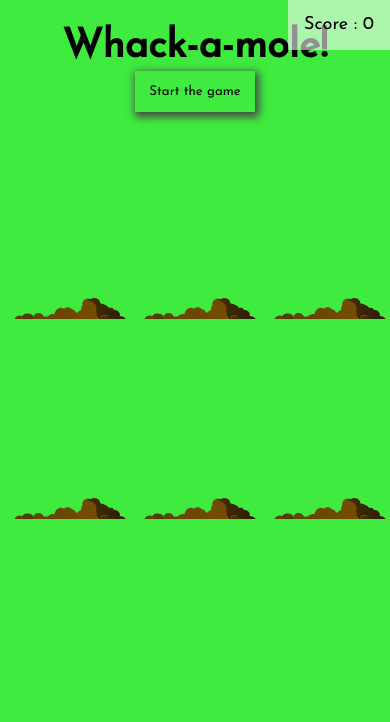
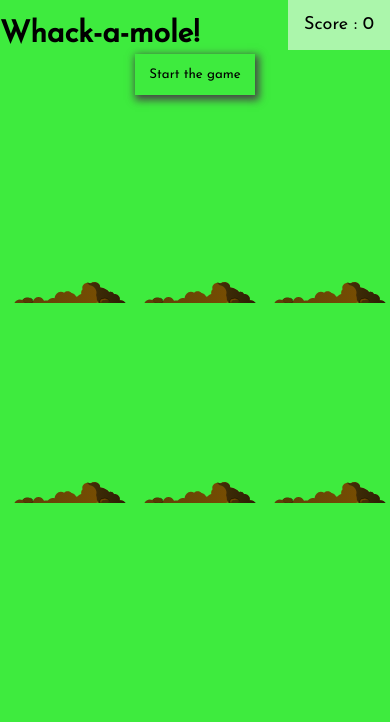
Before and after one commit to Hanu73/JavaScript30, a plain HTML site: page whack-a-mole/index.html in a window 390 px wide. Drawn offline with Linux system fonts and the light colour scheme.

Commit message:
JavaScript- 30 :  Whack a mole game

```diff
--- a/whack-a-mole/styles.css
+++ b/whack-a-mole/styles.css
@@ -105,3 +105,10 @@ h1 {
     width: 100vw;
   }
 }
+
+@media screen and (max-width: 450px) {
+  h1 {
+    font-size: 3rem;
+    text-align: left;
+  }
+}
```
